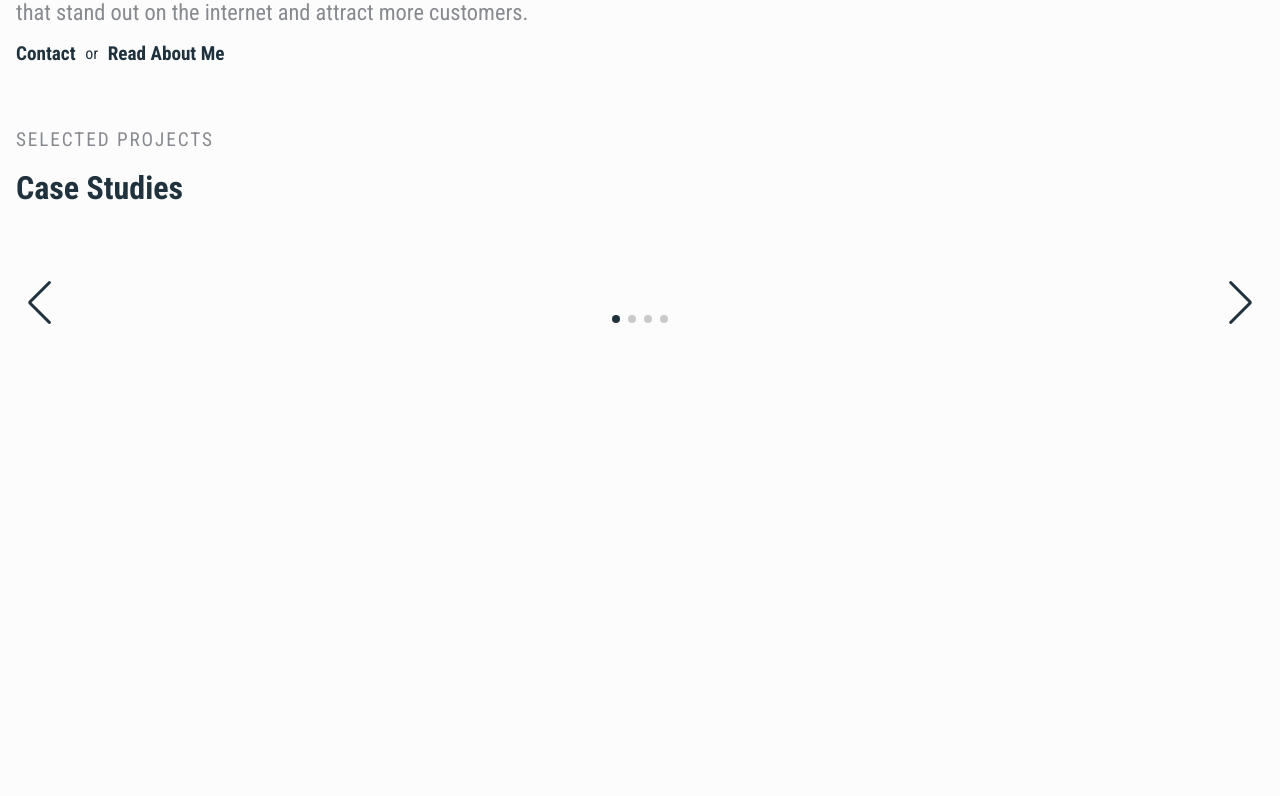
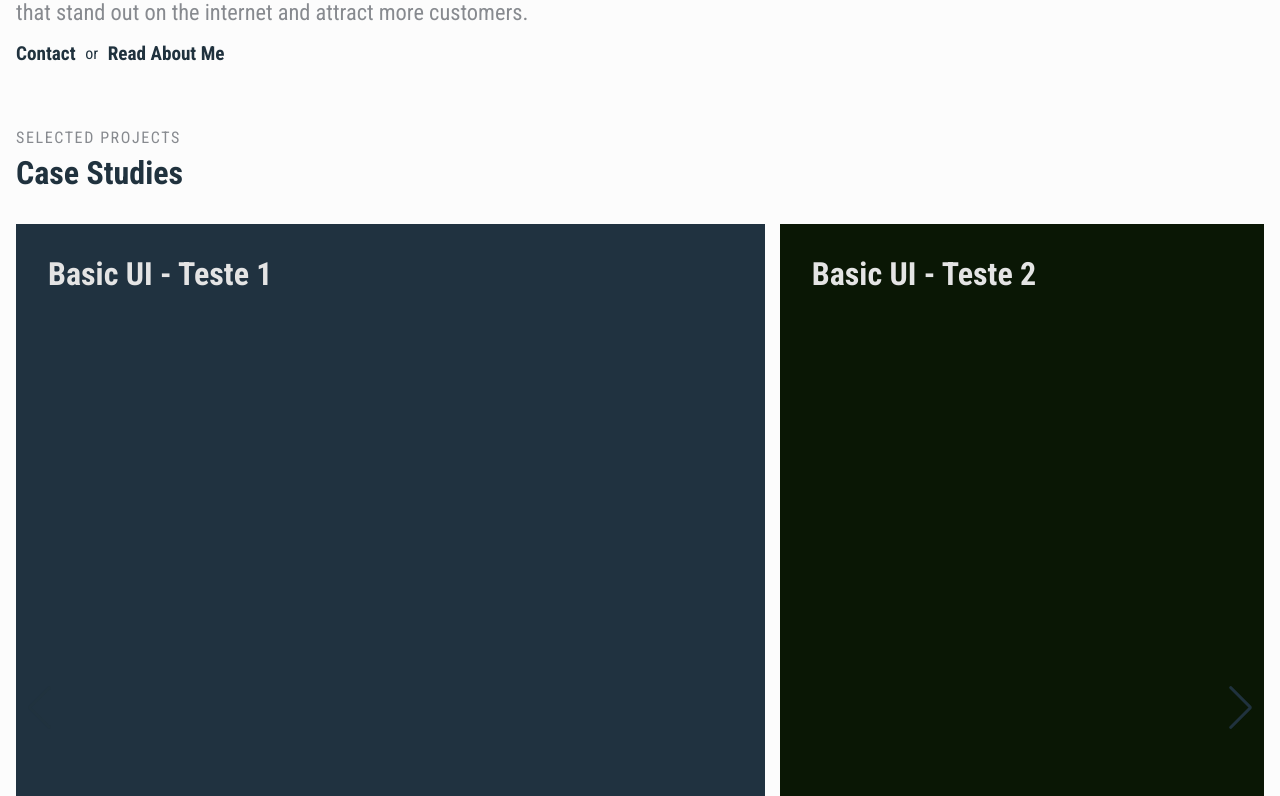
Before and after one commit to leonardovaldetaro/hamburger_manu, a React (Create React App) app: page / in a window 1280 px wide. Shown: the part 304-1100 px from the top of the page. Before the commit the page ends 800 px from the top, so only its background shows below. Built offline with nearby package versions, Linux system fonts and the light colour scheme.

Commit message:
inserindo o slider

```diff
--- a/src/components/cards/card/index.tsx
+++ b/src/components/cards/card/index.tsx
@@ -5,7 +5,7 @@ import cardInfo from 'data/cardsInfo.json';
 type Props = typeof cardInfo[0];
 
 export default function Card (props: Props) {
-    const  {title, category, direct, photo, alt, longDescription}= props;
+    const  {title, photo, alt}= props;
 
     return (
         <article className={Styles.card}>
--- a/src/components/slide/Slide.css
+++ b/src/components/slide/Slide.css
@@ -1,10 +1,11 @@
 .swiper {
-    padding: 2em;
+    padding: 0 0 2em 0;
 }
 .swiper-slide {
     display: flex;
     justify-content: center;
     align-self: center;
+    width: 60%;
 }
 .swiper-pagination-bullet-active {
     background-color: rgb(32,50,62);
--- a/src/components/slide/index.tsx
+++ b/src/components/slide/index.tsx
@@ -1,4 +1,3 @@
-import React, { useRef, useState } from 'react';
 // Import Swiper React components
 import { Swiper, SwiperSlide } from 'swiper/react';
 
@@ -12,7 +11,8 @@ import 'swiper/scss/pagination';
 
 import '../slide/Slide.css';
 
-import CardsInfo from 'data/cardsInfo.json'
+import CardsInfo from 'data/cardsInfo.json';
+import Card from 'components/cards/card';
 
 
 export default function Slide () {
@@ -22,17 +22,18 @@ export default function Slide () {
             <Swiper
                 className={'mySwiper'}
                 modules={[Navigation, Pagination, A11y]}
-                slidesPerView={1}
-                spaceBetween={16}
+                slidesPerView={'auto'}
+                spaceBetween={15}
                 navigation={true}
                 loop={true}
                 pagination={{ clickable: true }}
             >
-                {CardsInfo.map((Card) => (
-                    <SwiperSlide key={Card.title}>
-
+                {CardsInfo.map(item => (
+                    <SwiperSlide key={item.id}>
+                        <Card {...item} />
                     </SwiperSlide>
                 ))}
+
 
             </Swiper>
         </>
--- a/src/data/cardsInfo.json
+++ b/src/data/cardsInfo.json
@@ -31,23 +31,23 @@
     "longDescription": "Curabitur ut semper justo, sit amet finibus velit. Donec metus ipsum, congue non placerat nec, laoreet eu erat. Maecenas vel nisl porta, facilisis dolor et, egestas sem. Aliquam eget sem id massa maximus pharetra vel at ex. Curabitur et neque scelerisque, molestie mi ac, sodales est. Vivamus semper turpis ut ligula mollis sollicitudin.",
     "photo": "assets/img_red.jpg",
     "alt": "Texto alternativo para as imagens do site Leonardo Valdetaro Front-end developer",
-    "id": 2,
+    "id": 3,
     "direct": "View Case Study",
     "category": {
-      "id": 2,
+      "id": 3,
       "label": "Japiassu eventos"
     }
 },
 {
-  "title": "Basic UI - Teste 3",
+  "title": "Basic UI - Teste 4",
   "description": "Lorem ipsum dolor sit amet, consect adipiscing elit dolor sit.",
   "longDescription": "Curabitur ut semper justo, sit amet finibus velit. Donec metus ipsum, congue non placerat nec, laoreet eu erat. Maecenas vel nisl porta, facilisis dolor et, egestas sem. Aliquam eget sem id massa maximus pharetra vel at ex. Curabitur et neque scelerisque, molestie mi ac, sodales est. Vivamus semper turpis ut ligula mollis sollicitudin.",
-  "photo": "assets/img_red.jpg",
+  "photo": "assets/img_green.jpg",
   "alt": "Texto alternativo para as imagens do site Leonardo Valdetaro Front-end developer",
-  "id": 2,
+  "id": 4,
   "direct": "View Case Study",
   "category": {
-    "id": 2,
+    "id": 4,
     "label": "Japiassu eventos"
   }
 }
--- a/src/pages/home/Home.module.scss
+++ b/src/pages/home/Home.module.scss
@@ -77,19 +77,18 @@
 }
 
 .slide {
-    height: 14em;
     padding: 0 1em;
     margin-bottom: 1em;
+    &__subtitle {
+        color: $dark-grey;
+        font-size: 1em;
+        font-weight: 500;
+        letter-spacing: 0.1em;
+        margin-bottom: .5em;
+        text-transform: uppercase;
+    }
     &__title {
         font-size: 2em;
-        margin-bottom: 2em;
-    }
-    &__subtitle {
-        color: $dark-grey;
-        font-size: 1.2em;
-        font-weight: 500;
-        letter-spacing: 0.1em;
         margin-bottom: 1em;
-        text-transform: uppercase;
     }
 }
--- a/src/pages/home/index.tsx
+++ b/src/pages/home/index.tsx
@@ -1,7 +1,6 @@
 import Slide from 'components/slide';
 import Styles from './Home.module.scss';
 import { Link } from 'react-router-dom';
-import Cards from 'components/cards';
 
 export default function Home () {
     return (
```
Also changed, not shown: src/components/cards/index.tsx (line endings or trailing spaces).
